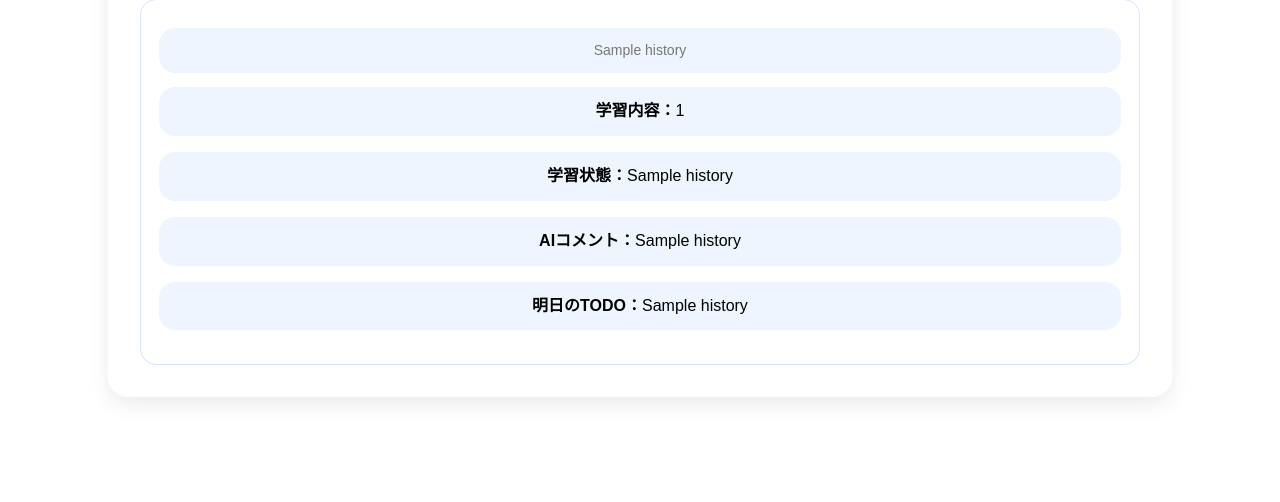
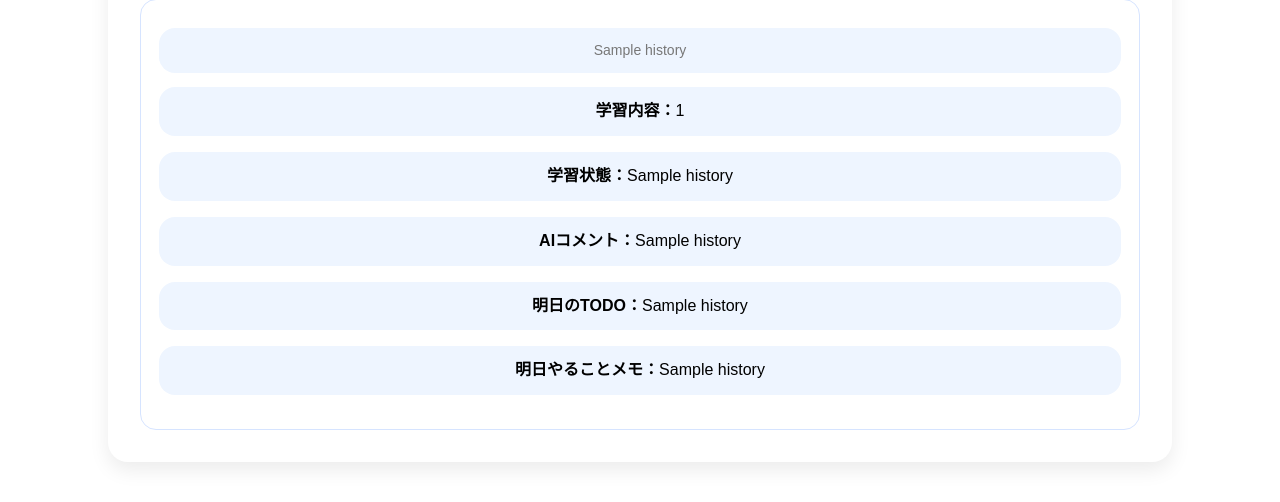
Before and after one commit to aiziro-96/agent-app, a Flask app: template templates/index.html in a window 1280 px wide. Shown: the part 1210-1712 px from the top of the page. Before the commit the page ends 1611 px from the top, so only its background shows below. Run offline with Flask 3, Linux system fonts and the light colour scheme; the template is opened without the code that fills it: most values are stand-ins (such as "Sample title", 1, 10 or a date in 2020).

Commit message:
add memo column to history

```diff
--- a/templates/index.html
+++ b/templates/index.html
@@ -39,6 +39,7 @@
                     <p><strong>学習状態：</strong>{{ history[1] }}</p>
                     <p><strong>AIコメント：</strong>{{ history[2] }}</p>
                     <p><strong>明日のTODO：</strong>{{ history[3] }}</p>
+                    <p><strong>明日やることメモ：</strong>{{ history[4] }}</p>
                 </div>
             {% endfor %}
         </div>
```
